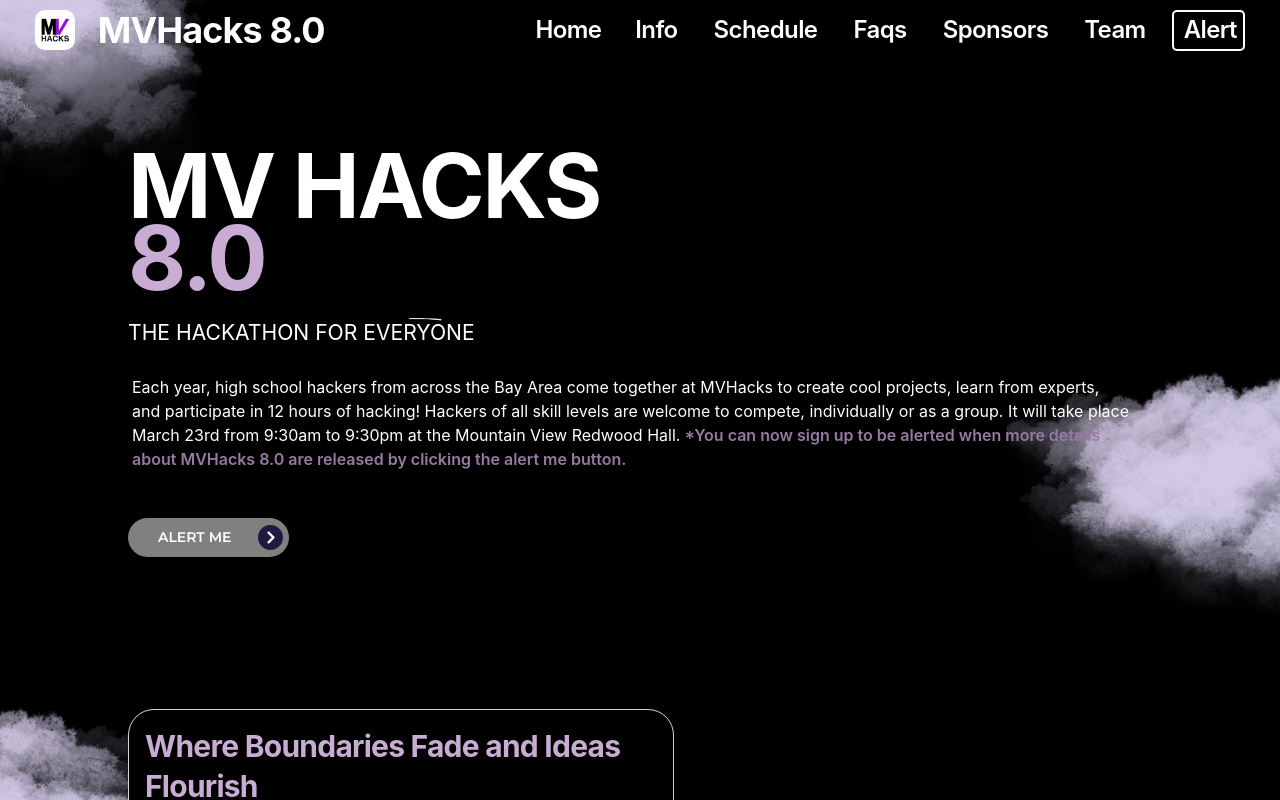
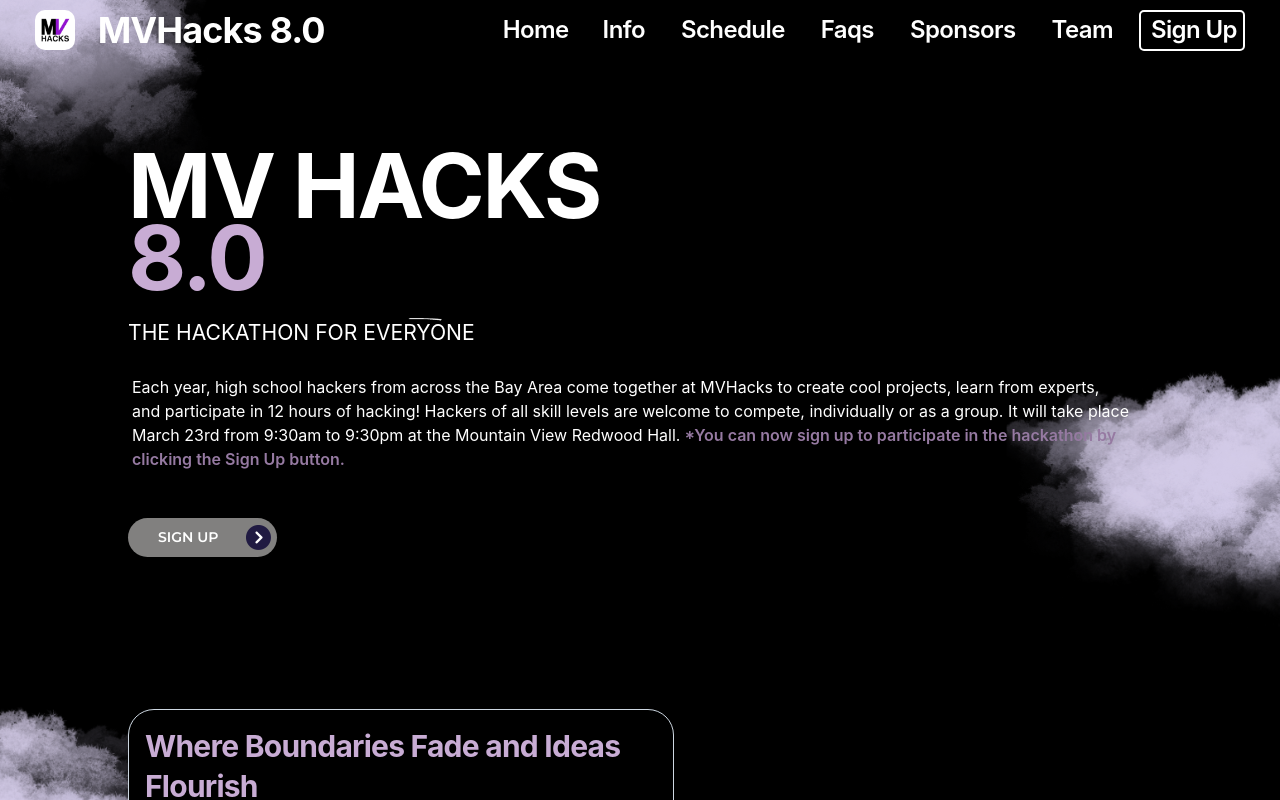
Before and after one commit to mvhacks/website-9.0, a React (Create React App) app: page / in a window 1280 px wide. Shown: the top 800 px of the page. Built offline with nearby package versions, Linux system fonts and the light colour scheme.

Commit message:
update to sign up

```diff
--- a/src/components/Faqs.tsx
+++ b/src/components/Faqs.tsx
@@ -107,8 +107,7 @@
             </Typography>
           </AccordionSummary>
           <AccordionDetails sx={{ color: "#c6add4" }}>
-            The date and location have not been finalized yet. Feel free to sign
-            up to be alerted when we have more information!
+          It will take place March 23rd from 9:30am to 9:30pm at the Mountain View Redwood Hall.
           </AccordionDetails>
         </Accordion>
         <Accordion>
--- a/src/components/Navbar.tsx
+++ b/src/components/Navbar.tsx
@@ -269,7 +269,7 @@
                   </Typography>
                 </ListItemButton>
                 <Link
-                  href="https://docs.google.com/forms/d/e/1FAIpQLSefTr6730BXSMYYdAnDXS5hFu_NZ5FHyzNYkv2MYqZoxvkgyQ/viewform"
+                  href="https://forms.gle/UjfMwShvMadRa7r4A"
                   level="h4"
                   sx={{
                     fontWeight: "lg",
@@ -292,7 +292,7 @@
                     }}
                     level="h4"
                   >
-                    Alert
+                    Sign Up
                   </Typography>
                 </Link>
               </List>
@@ -524,7 +524,7 @@
                   borderColor: "rgb(200,172,212)",
                 },
               }}
-              href="https://docs.google.com/forms/d/e/1FAIpQLSefTr6730BXSMYYdAnDXS5hFu_NZ5FHyzNYkv2MYqZoxvkgyQ/viewform"
+              href="https://forms.gle/UjfMwShvMadRa7r4A"
               color="neutral"
               level="h3"
               underline="none"
@@ -539,7 +539,7 @@
                 }}
                 level="h3"
               >
-                Alert
+                Sign Up
               </Typography>
             </Link>
           </Box>
--- a/src/components/Title.tsx
+++ b/src/components/Title.tsx
@@ -68,16 +68,16 @@
             variant="plain"
             sx={{color: "rgb(150,122,162)", fontSize: {xs: "3vw", sm: "2vw", md: "2vw", lg: "1.25vw"}}}
           >
-            *You can now sign up to be alerted when more details about MVHacks 8.0 are released by clicking the alert me button.</Typography>{' '}
+            *You can now sign up to participate in the hackathon by clicking the Sign Up button.</Typography>{' '}
         </Typography>
       </div>
       <Button
         sx={{ borderRadius: "25px", marginLeft: "10%", marginBottom: "8%", marginTop: "2%"}}
         id="alert"
         component="a"
-        href="https://docs.google.com/forms/d/e/1FAIpQLSefTr6730BXSMYYdAnDXS5hFu_NZ5FHyzNYkv2MYqZoxvkgyQ/viewform"
+        href="https://forms.gle/UteLJwraxDvovauM6"
       >
-        ALERT ME
+        SIGN UP
         <img src={arrow} height="25" width="25" id="arrow" alt="arrow-icon" />
       </Button>
     </Box>
```
